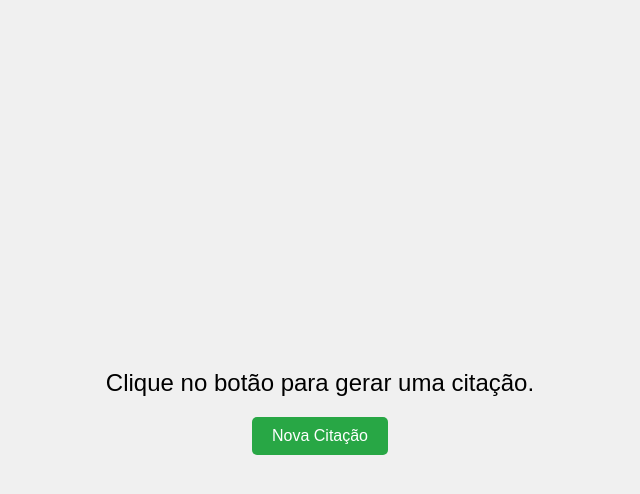
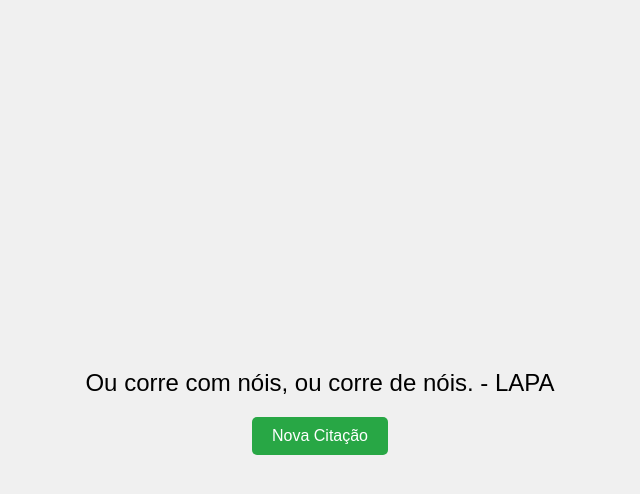
Before and after one commit to Alvezzlp/js-base, a plain HTML site: page ex11b-al-fazer-contador-(exercicio)/index.html in a window 1280 px wide. Both pictures are taken after a click on the button "Nova Citação". Shown: the whole page, without its empty margins (320-960 px from the left). Drawn offline with Linux system fonts and the light colour scheme.

Commit message:
Exercício 11b concluído

```diff
--- a/ex11b-al-fazer-contador-(exercicio)/index.html
+++ b/ex11b-al-fazer-contador-(exercicio)/index.html
@@ -53,11 +53,26 @@
   "A simplicidade é o último grau de sofisticação. – Leonardo da Vinci",
   "O sucesso é a soma de pequenos esforços repetidos dia após dia. – Robert Collier",
   "Acredite que você pode e você já está no meio do caminho. – Theodore Roosevelt",
-      "Não importa o quão devagar você vá, desde que você não pare. – Confúcio"
+  "Não importa o quão devagar você vá, desde que você não pare. – Confúcio",
+  "Ou corre com nóis, ou corre de nóis. - LAPA"
 ];
 
-       // 1ª Digitação (Resolva aqui o exercício)
+// Seleciona o parágrafo onde a citação será exibida
+const quoteText = document.getElementById("quote");
 
+// Seleciona o botão
+const button = document.getElementById("newQuoteButton");
+
+// Adiciona um evento de clique no botão
+button.addEventListener("click", function () {
+
+// Gera um índice aleatório baseado no tamanho do array
+const randomIndex = Math.floor(Math.random() * quotes.length);
+
+// Exibe a citação correspondente no parágrafo
+quoteText.textContent = quotes[randomIndex];
+
+});
 
   </script>
 </body>
```
Lines whose indentation alone changed are shown as unchanged.
